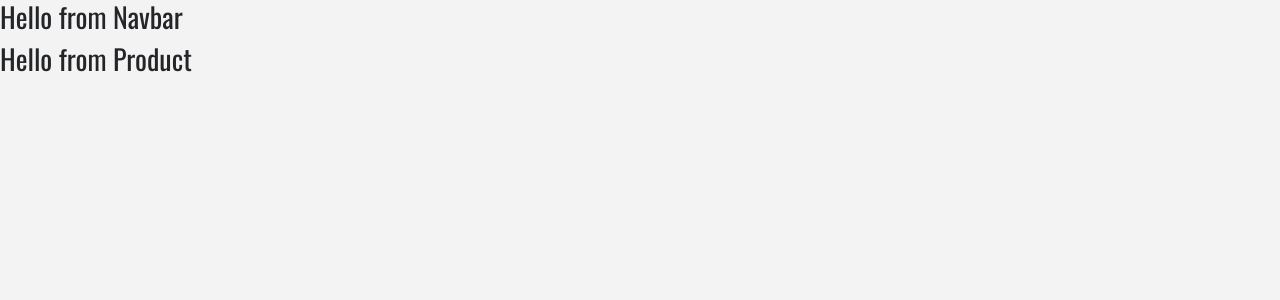
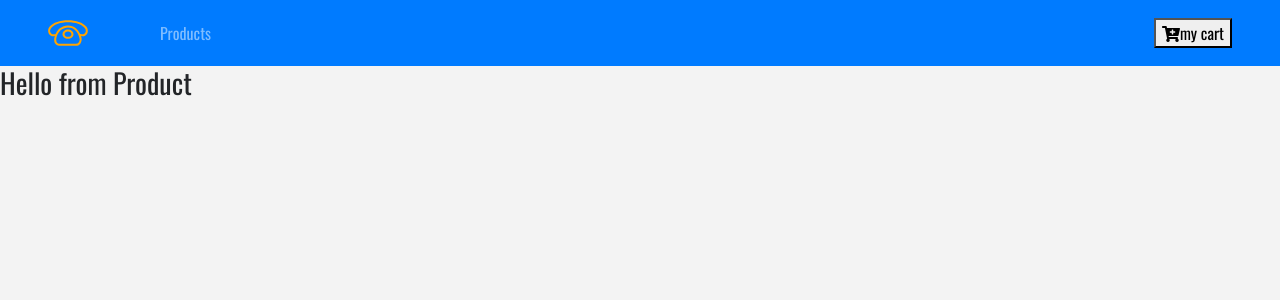
Before and after one commit to davidinoa/phone-store, a React (Create React App) app: page / in a window 1280 px wide. Shown: the top 300 px of the page. Built offline with nearby package versions, Linux system fonts and the light colour scheme.

Commit message:
add navigation links

```diff
--- a/src/App.js
+++ b/src/App.js
@@ -1,6 +1,5 @@
 import React, { Component } from 'react';
 import { Switch, Route } from 'react-router-dom';
-import logo from './logo.svg';
 import './App.css';
 import 'bootstrap/dist/css/bootstrap.min.css';
 import Navbar from './components/Navbar';
--- a/src/components/Navbar.js
+++ b/src/components/Navbar.js
@@ -1,11 +1,28 @@
 import React, { Component } from 'react';
+import { Link } from 'react-router-dom';
+import logo from '../logo.svg';
 
 class Navbar extends Component {
   render() {
     return (
-      <div>
-        <h3>Hello from Navbar</h3>
-      </div>
+      <nav className="navbar navbar-expand-sm bg-primary navbar-dark px-sm-5">
+        <Link to="/">
+          <img src={logo} alt="store" className="navbar-brand" />
+        </Link>
+        <ul className="navbar-nav align-items-center">
+          <li className="nav-item ml-5">
+            <Link to="/" className="nav-link">
+              Products
+            </Link>
+          </li>
+        </ul>
+        <Link to="/cart" className="ml-auto">
+          <button>
+            <i className="fas fa-cart-plus" />
+            my cart
+          </button>
+        </Link>
+      </nav>
     );
   }
 }
```
